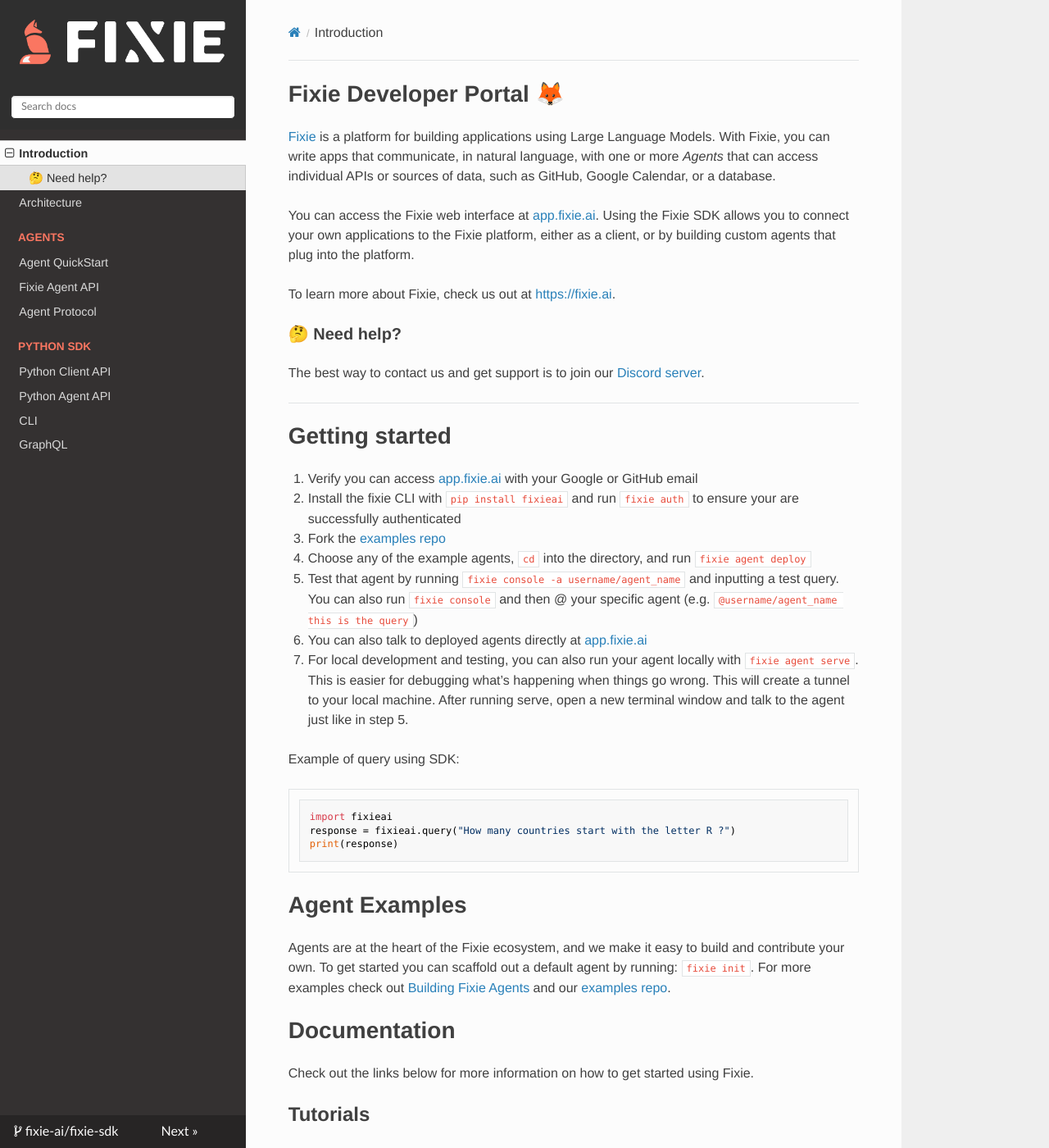
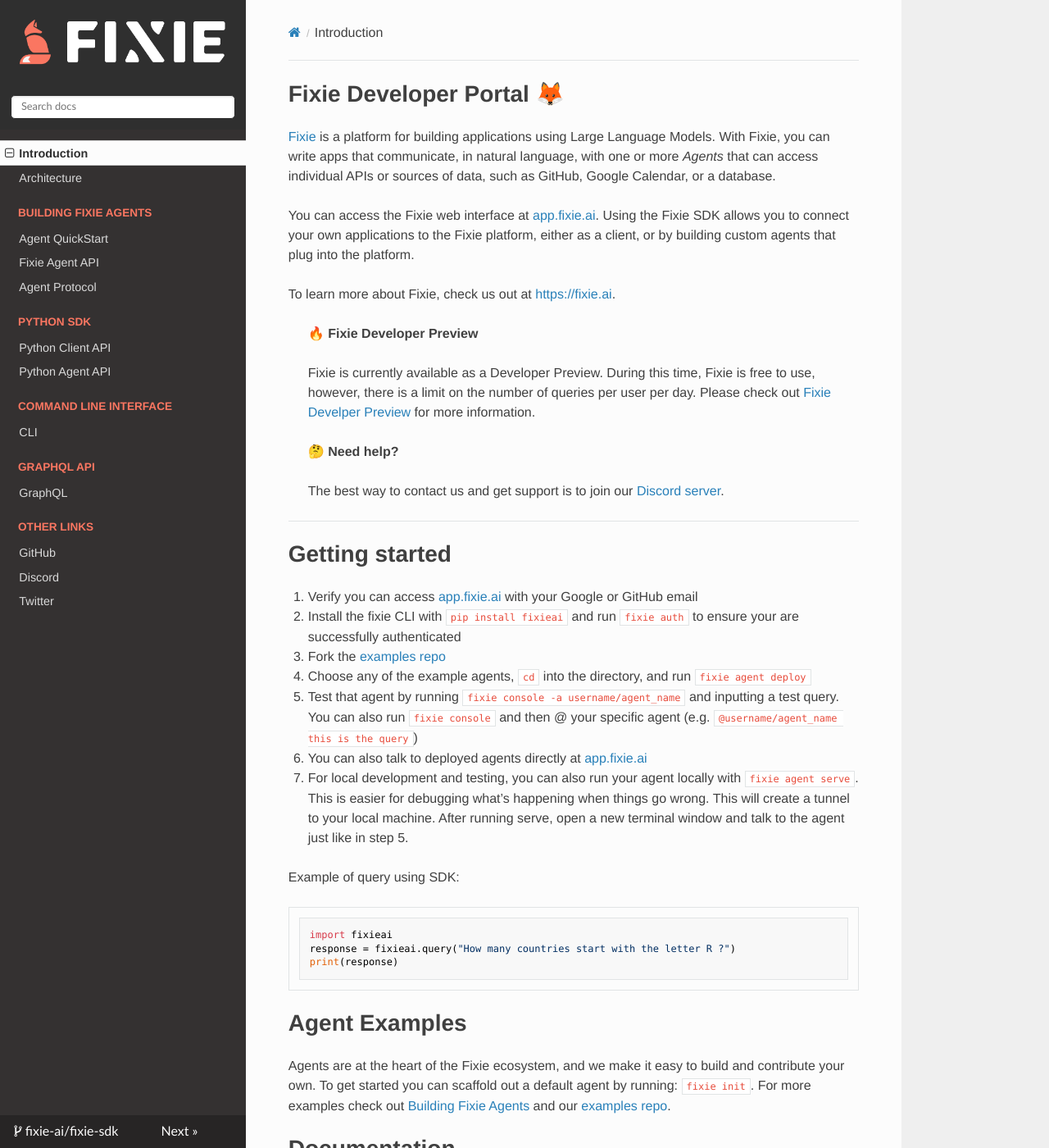
Before and after one commit to fixie-ai/fixie-sdk-js, an MkDocs documentation site: the page built from docs/index.md, in a window 1280 px wide and 1400 px high. Shown: the whole window at 82% size. Built offline with MkDocs 1.6.1, drawn with Linux system fonts in a browser that asks for light colours; nearby versions of some CDN libraries; some of the changed text lies outside the part shown.

Commit message:
Some doc updates for developer preview

```diff
--- a/docs/css/custom.css
+++ b/docs/css/custom.css
@@ -46,3 +46,14 @@ body {
 h1, h2, h3, h4, h5, h6, legend {
   font-family: Helvetica Neue,Arial,sans-serif;
 }
+
+/* Indentation. */
+div.doc-contents:not(.first) {
+  padding-left: 25px;
+  border-left: .05rem solid rgba(20, 20, 20, 0.2);
+}
+
+/* Fix heading spacing in mkdocstrings-python. */
+.doc-heading {
+  padding-top: 40px;
+}
--- a/docs/index.md
+++ b/docs/index.md
@@ -12,9 +12,15 @@ building custom agents that plug into the platform.
 
 To learn more about Fixie, check us out at [https://fixie.ai](https://fixie.ai).
 
-### 🤔 Need help?
+> 🔥 **Fixie Developer Preview**
+>
+> Fixie is currently available as a Developer Preview. During this time, Fixie is free to use,
+> however, there is a limit on the number of queries per user per day. Please check out
+> [Fixie Develper Preview](developer-preview.md) for more information.
 
-The best way to contact us and get support is to join our [Discord server](https://discord.gg/MsKAeKF8kU).
+> 🤔 **Need help?**
+>
+> The best way to contact us and get support is to join our [Discord server](https://discord.gg/MsKAeKF8kU).
 
 ---
 
--- a/mkdocs.yml
+++ b/mkdocs.yml
@@ -1,6 +1,7 @@
 site_name: Fixie Developer Portal
 site_description: API and SDK documentation for Fixie
 site_url: https://fixie.ai/
+copyright: Copyright (c) 2023 Fixie.ai, Inc.
 
 # theme:
 #   palette:
@@ -49,15 +50,21 @@ edit_uri: ""
 nav:
   - Introduction: "index.md"
   - Architecture: "architecture.md"
-  - Agents:
+  - Building Fixie Agents:
       - Agent QuickStart: "agent-quickstart.md"
       - Fixie Agent API: "agents.md"
       - Agent Protocol: "agent-protocol.md"
   - Python SDK:
       - Python Client API: "python-client-api.md"
       - Python Agent API: "python-agent-api.md"
-  - CLI: "cli.md"
-  - GraphQL: "https://app.fixie.ai/static/docs/index.html"
+  - Command line interface:
+      - CLI: "cli.md"
+  - GraphQL API:
+      - GraphQL: "https://app.fixie.ai/static/docs/index.html"
+  - Other links:
+      - GitHub: "https://github.com/fixie-ai/fixie-sdk"
+      - Discord: "https://discord.gg/MsKAeKF8kU"
+      - Twitter: "https://twitter.com/fixieai"
 
 markdown_extensions:
   - admonition
```
Also changed, not shown: docs/developer-preview.md (renamed from docs/early.md, +1 -1 lines), docs/python-client-api.md (+5 -5 lines).
